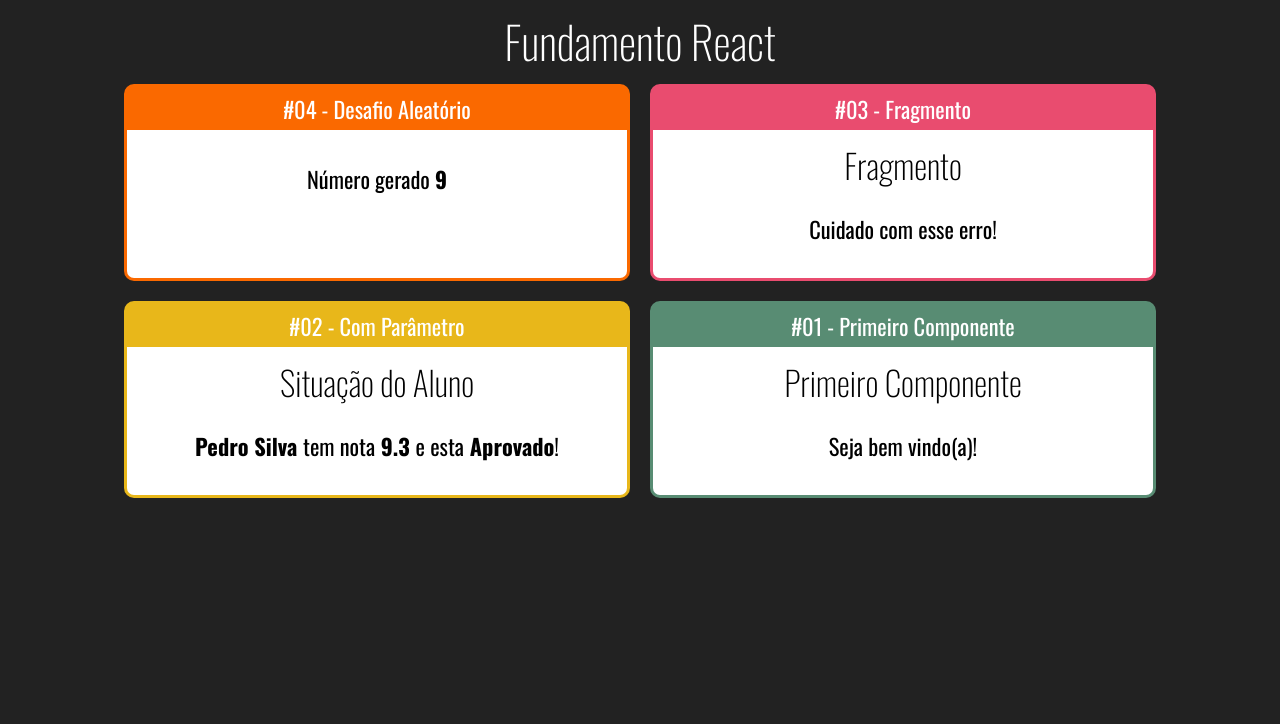
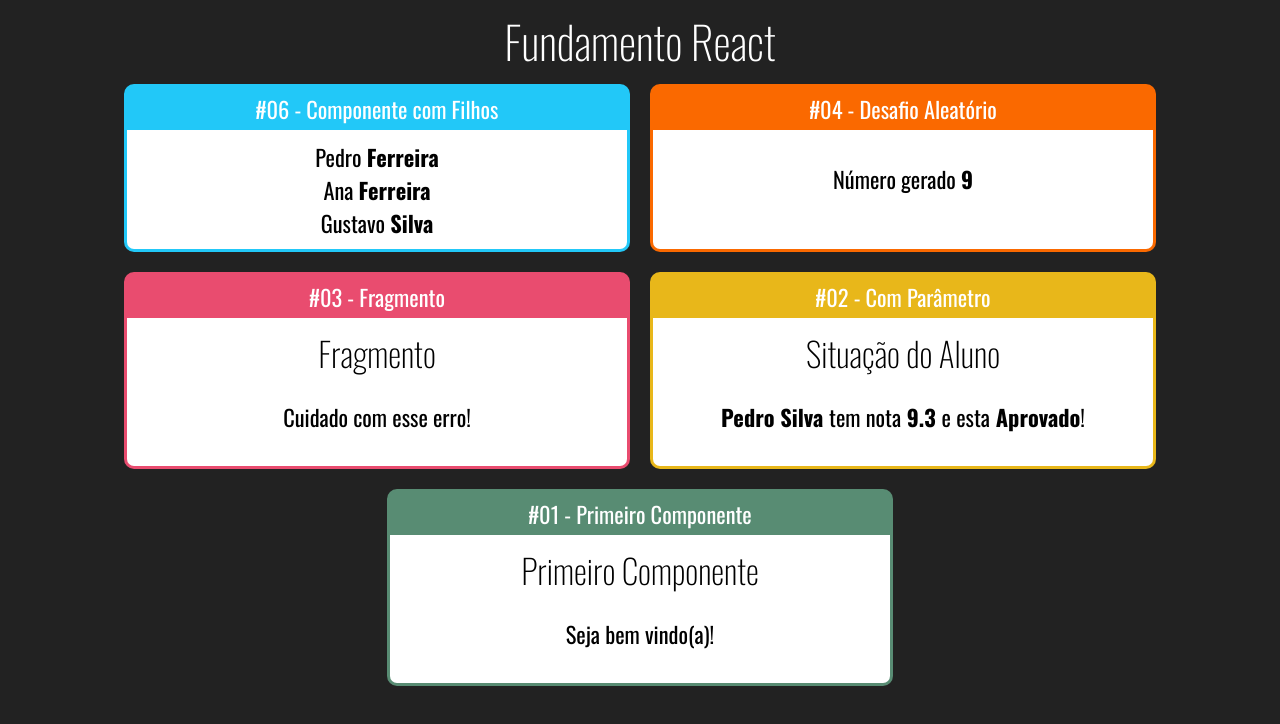
Before and after one commit to DevDaniloFerrari/fundamentos-react, a React (Create React App) app: page / in a window 1280 px wide. Shown: the top 724 px of the page. Built offline with nearby package versions, Linux system fonts and the light colour scheme.

Commit message:
componente filho

```diff
--- a/src/App.jsx
+++ b/src/App.jsx
@@ -6,12 +6,17 @@
 import Fragmento from './components/basicos/Fragmento';
 import Aleatorio from './components/basicos/Aleatorio';
 import Card from './components/layout/Card';
+import Familia from './components/basicos/Familia';
 
 export default () =>
     <div className="App">
         <h1>Fundamento React</h1>
 
         <div className="Cards">
+            <Card titulo="#06 - Componente com Filhos" color="#22C8F8">
+                <Familia sobrenome="Ferreira" />
+            </Card>
+
             <Card titulo="#04 - Desafio Aleatório" color="#FA6900">
                 <Aleatorio min={5} max={15} />
             </Card>
--- /dev/null
+++ b/src/components/basicos/Familia.jsx
@@ -0,0 +1,12 @@
+import React from 'react'
+import FamiliaMembro from './FamiliaMembro'
+
+export default props => {
+    return (
+        <div>
+            <FamiliaMembro nome="Pedro" sobrenome={props.sobrenome} />
+            <FamiliaMembro nome="Ana" {...props} />
+            <FamiliaMembro nome="Gustavo" sobrenome="Silva" />
+        </div>
+    )
+}
--- /dev/null
+++ b/src/components/basicos/FamiliaMembro.jsx
@@ -0,0 +1,7 @@
+import React from 'react'
+
+export default function FamiliaMembro(props) {
+    return (
+        <div>{props.nome} <strong>{props.sobrenome}</strong></div>
+    )
+}
```
Also changed, not shown: 1 other file (tests, documents, lock files or other folders).
